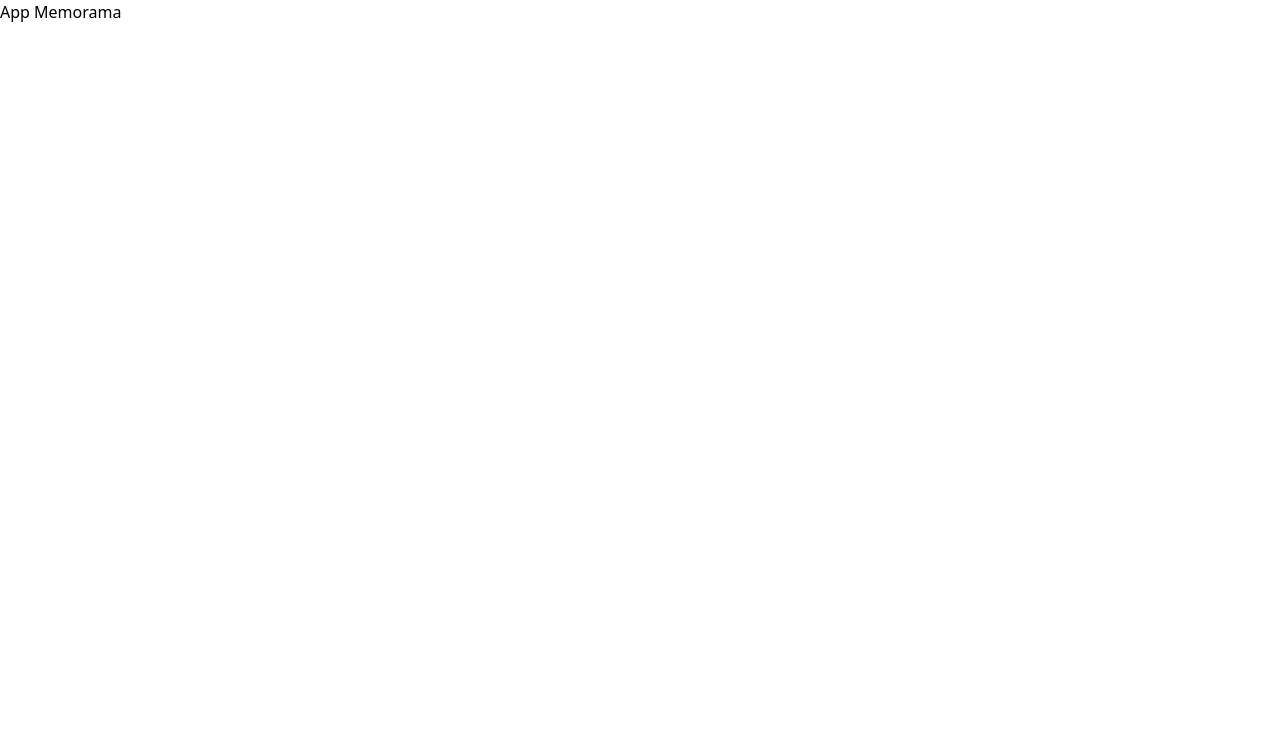
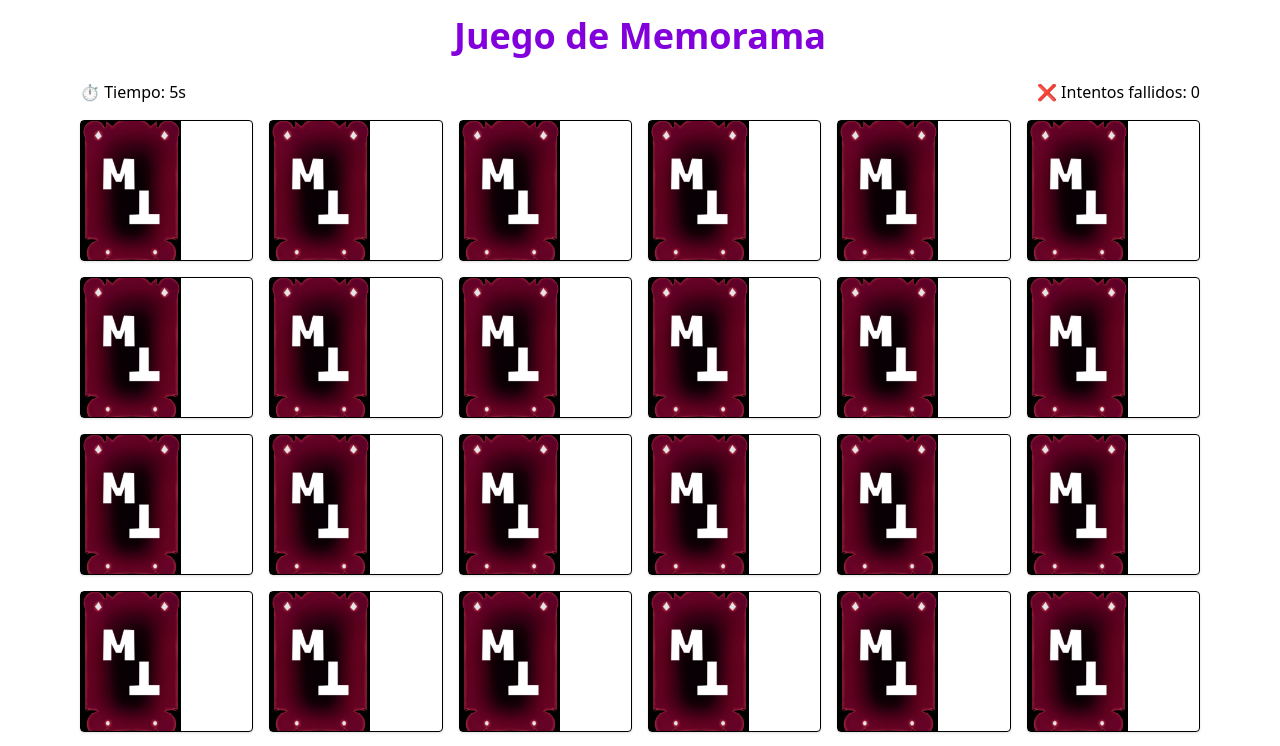
Before and after one commit to dantersan/MemoGameApp, a Next.js app: page / in a window 1280 px wide. Shown: the top 746 px of the page. Built offline with nearby package versions, Linux system fonts and the light colour scheme.

Commit message:
Lógica memorama

```diff
--- /dev/null
+++ b/src/app/acerca-de/page.tsx
@@ -0,0 +1,35 @@
+import React from "react";
+
+const CreadoresPage = () => {
+  return (
+    <main className="min-h-screen bg-gradient-to-b from-purple-100 to-white py-10 px-6">
+      <section className="max-w-3xl mx-auto bg-white shadow-xl rounded-2xl p-8 mb-10">
+        <h1 className="text-3xl font-bold text-center text-purple-700 mb-6">
+          Creadores del Proyecto
+        </h1>
+        <ul className="text-lg space-y-2 text-gray-800">
+          <li>🎮 Pablo Hernández Padilla</li>
+          <li>🎮 Elieze Alexis García Jiménez</li>
+          <li>🎮 Yoselin Gatica Rodríguez</li>
+          <li>🎮 Abraham Camacho Vargas</li>
+          <li>🎮 Diego de Jesús Montiel Solís</li>
+          <li>🎮 Osmar Mendoza Ramo</li>
+        </ul>
+      </section>
+
+      <section className="max-w-3xl mx-auto bg-white shadow-md rounded-2xl p-6">
+        <h2 className="text-2xl font-semibold text-center text-gray-700 mb-4">
+          Créditos - Desarrollo Web
+        </h2>
+        <ul className="text-md space-y-1 text-gray-700 text-center">
+          <li>💻 Dante Rafael Salgado Sánchez</li>
+          <li>💻 Gamaliel Reyes Ozuna</li>
+          <li>💻 Hiram Hernández Hernández</li>
+          <li>💻 Jair Alejandro Sevilla Salazar</li>
+        </ul>
+      </section>
+    </main>
+  );
+};
+
+export default CreadoresPage;
--- a/src/app/page.tsx
+++ b/src/app/page.tsx
@@ -1,11 +1,150 @@
+import React, { useEffect, useState } from "react";
 import Layout from "./layout";
+import Image from "next/image";
+
+interface Card {
+  id: number;
+  image: string;
+  matched: boolean;
+  flipped: boolean;
+}
+
+const generateCards = (): Card[] => {
+  const cardImages = Array.from({ length: 16 }, (_, i) => `/images/${i + 1}.png`);
+  const cards = cardImages.flatMap((img, i) => [
+    { id: i * 2, image: img, matched: false, flipped: false },
+    { id: i * 2 + 1, image: img, matched: false, flipped: false },
+  ]);
+  return shuffleArray(cards);
+};
+
+const shuffleArray = (array: Card[]) => {
+  return [...array].sort(() => Math.random() - 0.5);
+};
 
 export default function Home() {
+  const [cards, setCards] = useState<Card[]>([]);
+  const [firstCard, setFirstCard] = useState<Card | null>(null);
+  const [secondCard, setSecondCard] = useState<Card | null>(null);
+  const [disabled, setDisabled] = useState(false);
+  const [tries, setTries] = useState(0);
+  const [timer, setTimer] = useState(0);
+  const [isRunning, setIsRunning] = useState(true);
+  const [ranking, setRanking] = useState<{ time: number; tries: number }[]>([]);
+
+  useEffect(() => {
+    setCards(generateCards());
+  }, []);
+
+  useEffect(() => {
+    if (isRunning) {
+      const interval = setInterval(() => setTimer((t) => t + 1), 1000);
+      return () => clearInterval(interval);
+    }
+  }, [isRunning]);
+
+  useEffect(() => {
+    if (firstCard && secondCard) {
+      setDisabled(true);
+      if (firstCard.image === secondCard.image) {
+        setCards((prev) =>
+          prev.map((card) =>
+            card.image === firstCard.image
+              ? { ...card, matched: true }
+              : card
+          )
+        );
+        resetTurn();
+      } else {
+        setTimeout(() => {
+          setCards((prev) =>
+            prev.map((card) =>
+              card.id === firstCard.id || card.id === secondCard.id
+                ? { ...card, flipped: false }
+                : card
+            )
+          );
+          resetTurn();
+        }, 1000);
+        setTries((prev) => prev + 1);
+      }
+    }
+  }, [secondCard]);
+
+  useEffect(() => {
+    if (cards.length && cards.every((card) => card.matched)) {
+      setIsRunning(false);
+      const newRanking = [...ranking, { time: timer, tries }];
+      newRanking.sort((a, b) => a.time - b.time || a.tries - b.tries);
+      setRanking(newRanking);
+      localStorage.setItem("ranking", JSON.stringify(newRanking));
+    }
+  }, [cards]);
+
+  useEffect(() => {
+    const savedRanking = localStorage.getItem("ranking");
+    if (savedRanking) {
+      setRanking(JSON.parse(savedRanking));
+    }
+  }, []);
+
+  const handleClick = (card: Card) => {
+    if (!disabled && !card.flipped && !card.matched) {
+      setCards((prev) =>
+        prev.map((c) => (c.id === card.id ? { ...c, flipped: true } : c))
+      );
+      if (!firstCard) {
+        setFirstCard(card);
+      } else if (!secondCard) {
+        setSecondCard(card);
+      }
+    }
+  };
+
+  const resetTurn = () => {
+    setFirstCard(null);
+    setSecondCard(null);
+    setDisabled(false);
+  };
+
   return (
-    <>
     <Layout>
-    <h1>App Memorama</h1>
+      <div className="p-4 max-w-6xl mx-auto">
+        <h1 className="text-4xl font-bold text-center text-purple-700 mb-6">Juego de Memorama</h1>
+
+        <div className="flex justify-between items-center mb-4">
+          <p>⏱️ Tiempo: {timer}s</p>
+          <p>❌ Intentos fallidos: {tries}</p>
+        </div>
+
+        <div className="grid grid-cols-4 sm:grid-cols-6 gap-4">
+          {cards.map((card) => (
+            <div
+              key={card.id}
+              className="cursor-pointer border rounded shadow"
+              onClick={() => handleClick(card)}
+            >
+              <Image
+                src={card.flipped || card.matched ? card.image : "/images/t800.png"}
+                alt="card"
+                width={100}
+                height={100}
+              />
+            </div>
+          ))}
+        </div>
+
+        <div className="mt-8">
+          <h2 className="text-2xl font-semibold mb-4">🏆 Ranking</h2>
+          <ol className="list-decimal pl-5">
+            {ranking.slice(0, 5).map((entry, idx) => (
+              <li key={idx}>
+                Tiempo: {entry.time}s, Intentos: {entry.tries}
+              </li>
+            ))}
+          </ol>
+        </div>
+      </div>
     </Layout>
-    </>
   );
 }
```
Also changed, not shown: public/images/1.png (added).
